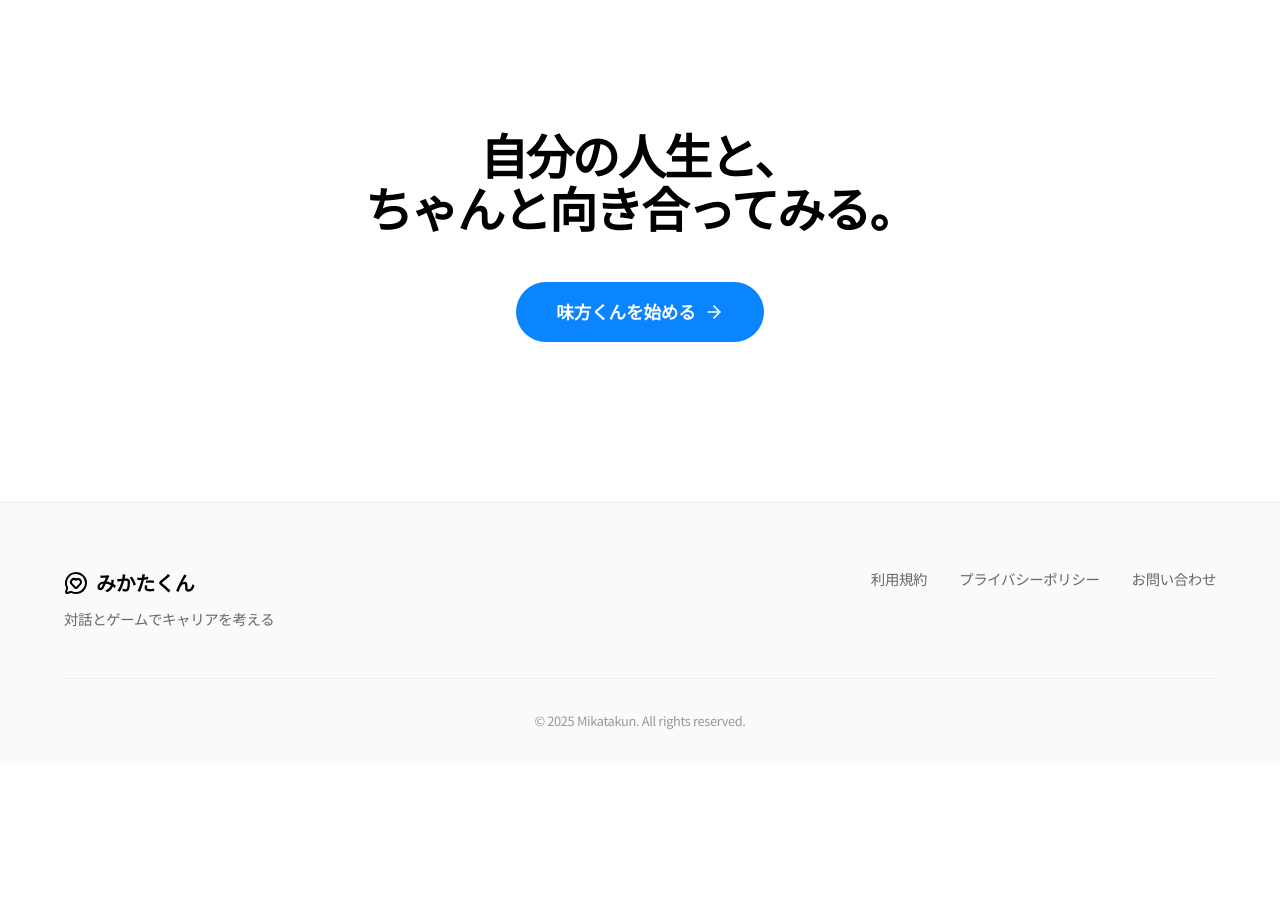
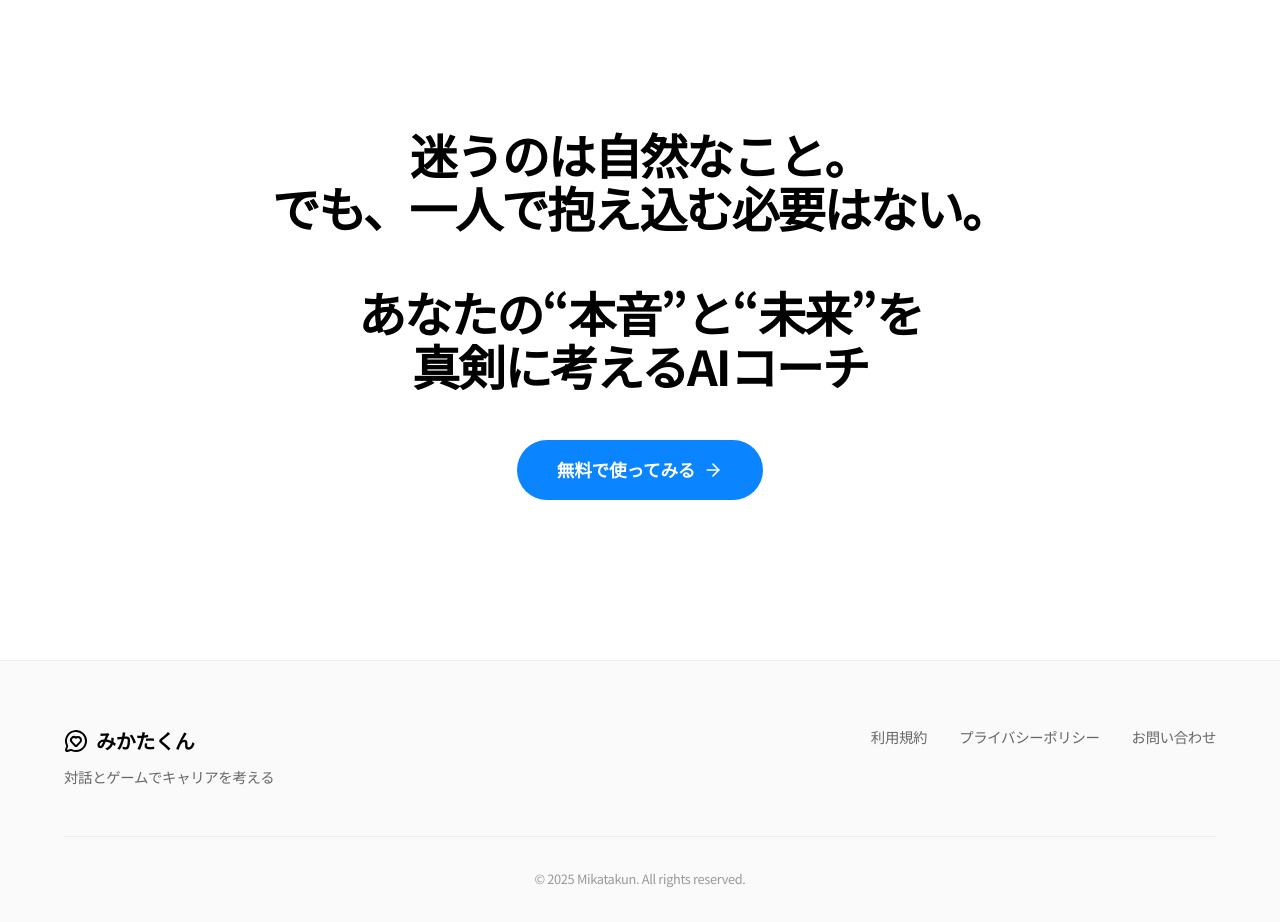
Before and after one commit to skaaarf/coaching-app-lp, a Next.js app: page / in a window 1280 px wide. Shown: the part 7540-8462 px from the top of the page. Before the commit the page ends 8303 px from the top, so only its background shows below. Built offline with nearby package versions, Linux system fonts and the light colour scheme.

Commit message:
feat(closing): update closing message and CTA

```diff
--- a/src/components/Closing.tsx
+++ b/src/components/Closing.tsx
@@ -15,8 +15,11 @@ export default function Closing() {
                     viewport={{ once: true }}
                     transition={{ duration: 0.8 }}
                 >
-                    自分の人生と、<br />
-                    ちゃんと向き合ってみる。
+                    迷うのは自然なこと。<br />
+                    でも、一人で抱え込む必要はない。<br />
+                    <br />
+                    あなたの<span className={styles.highlight}>“本音”</span>と<span className={styles.highlight}>“未来”</span>を<br />
+                    真剣に考えるAIコーチ
                 </motion.h2>
 
                 <motion.div
@@ -26,11 +29,11 @@ export default function Closing() {
                     viewport={{ once: true }}
                     transition={{ duration: 0.8, delay: 0.2 }}
                 >
-                    <a href="https://app.career-counseller.jp/" className="btn btn-primary" style={{ padding: '16px 40px', fontSize: '1.1rem' }}>
-                        味方くんを始める <ArrowRight size={20} style={{ marginLeft: '0.5rem' }} />
+                    <a href="https://app.career-counseller.jp/" className="btn btn-primary" style={{ padding: '16px 40px', fontSize: '1.1rem' }} target="_blank" rel="noopener noreferrer">
+                        無料で使ってみる <ArrowRight size={20} style={{ marginLeft: '0.5rem' }} />
                     </a>
                 </motion.div>
             </div>
-        </section>
+        </section >
     );
 }
```
